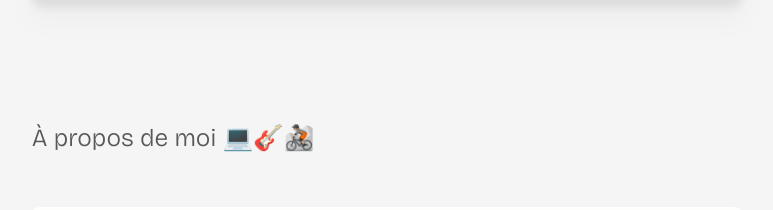
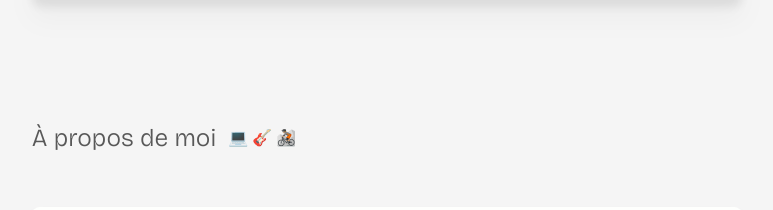
Before and after one commit to augustinfloren/portfolio, a website: page index.html in a window 1280 px wide. Shown: the part 2260-2470 px from the top of the page, without its empty margins (253-1026 px from the left). Drawn offline with nearby package versions, Linux system fonts and the light colour scheme.

Commit message:
Correction titre about

```diff
--- a/index.html
+++ b/index.html
@@ -100,7 +100,10 @@
             </section>
             <!-- ABOUT SECTION -->
             <section id="about" class="mb-[30px] mt-mobile-section md:mt-section col-start-1 col-span-12 md:col-start-2 md:col-span-10 lg:col-start-3 lg:col-span-8 min-[1700px]:col-start-4 min-[1700px]:col-span-6">
-                <h3 class="text-medium font-light mb-title">À propos de moi 💻🎸🚵🏼‍</h3>
+                <div class="flex gap-3 items-center mb-title">
+                    <h3 class="text-medium font-light">À propos de moi</h3>
+                    <h3>💻 🎸 🚵🏼</h3>
+                </div>
                 <!-- Card -->
                 <div class="text-text bg-primary flex flex-col h-[30rem] sm:h-[20rem] sm:flex-row gap-5 p-5 sm:p-card rounded-lg relative drop-shadow-xl">
                     <!-- Card > Description -->
```
